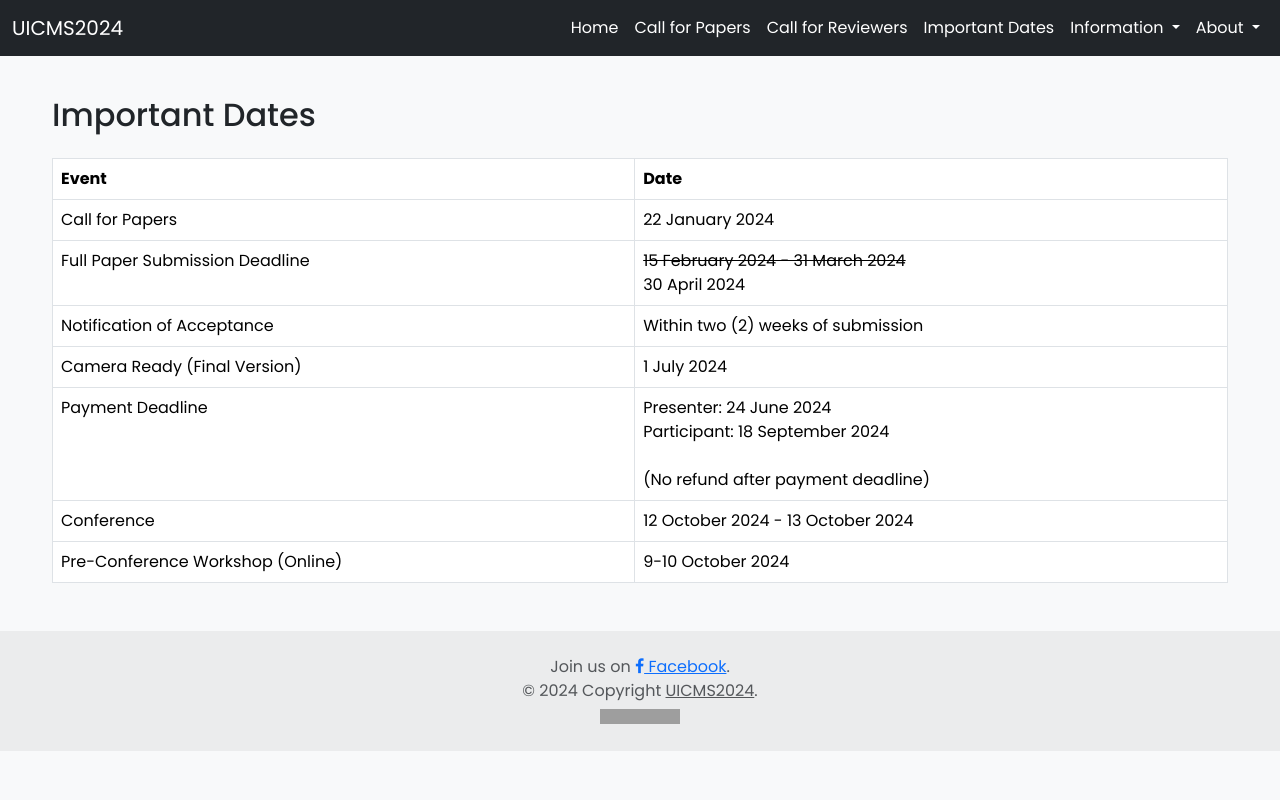
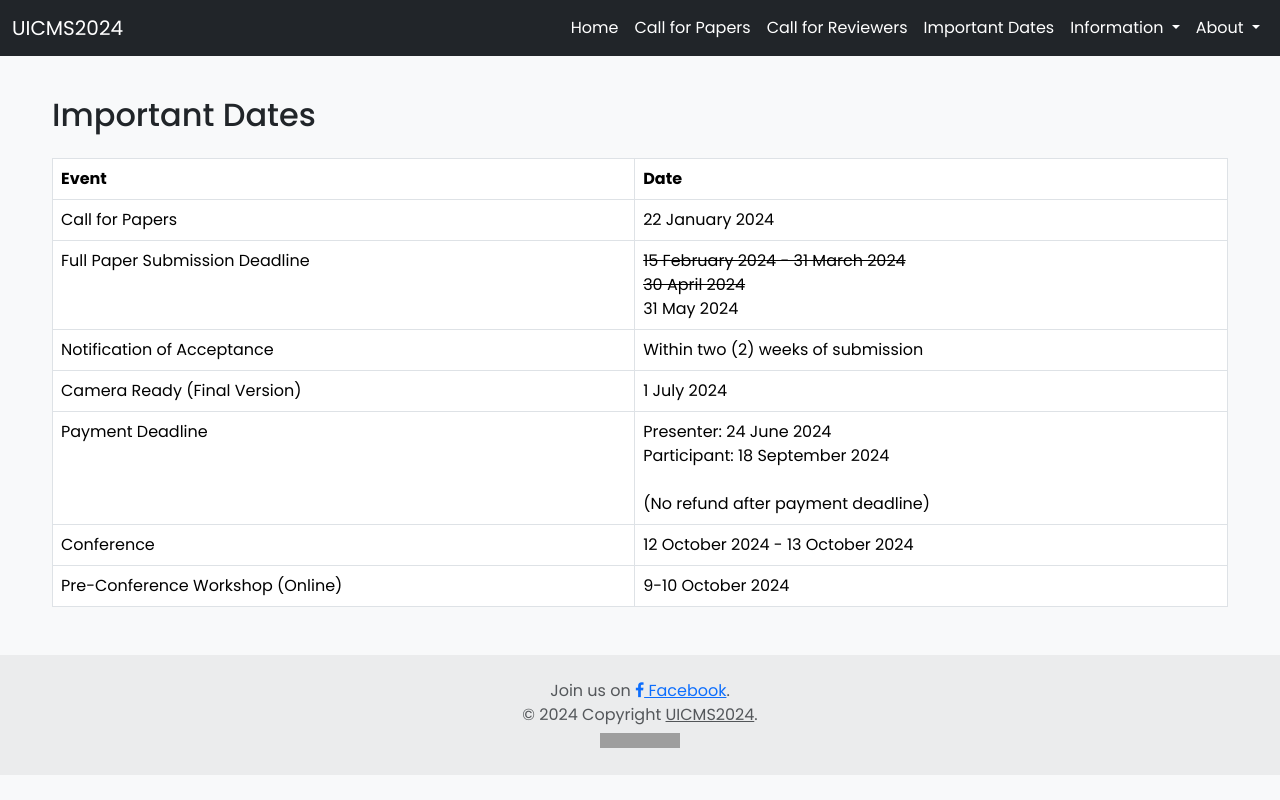
Before and after one commit to uicms2024/uicms2024.github.io, an Angular app: page /dates in a window 1280 px wide. Built offline with nearby package versions, Linux system fonts and the light colour scheme; grey boxes are pictures that could not be loaded.

Commit message:
Add new poster. Add new dateline.

```diff
--- a/src/app/cfp/cfp.component.html
+++ b/src/app/cfp/cfp.component.html
@@ -85,7 +85,7 @@
                   <li>Algebraic groups</li>
                   <li>Graph Theory</li>
                   <li>Group Theory</li>
-                  <li>Cryptography </li>
+                  <li>Cryptography</li>
                   <li>Algebraic Topology</li>
                 </ul>
                 <li>Analysis</li>
@@ -198,7 +198,6 @@
                   <li>Operations Management</li>
                   <li>Decision Making Approaches</li>
                 </ul>
-
               </ul>
             </div>
           </div>
@@ -213,9 +212,10 @@
   </div>
 
   <figure class="figure mt-5">
-    <a href="/assets/poster1080x1080.png"
+    <!-- <a href="/assets/poster1080x1080.png" -->
+    <a href="/assets/uicms2024.jpg"
       ><img
-        src="/assets/poster1080x1080.png"
+        src="/assets/uicms2024.jpg"
         class="figure-img img-fluid rounded"
         alt="{{ confAbbrev }}."
         style="max-width: 85%"
@@ -226,6 +226,4 @@
         <a href="{{ confSubmissionUrl }}">{{ confSubmissionUrl }}</a>. -->
     </figcaption>
   </figure>
-
-
 </div>
--- a/src/app/dates/dates.component.html
+++ b/src/app/dates/dates.component.html
@@ -15,7 +15,9 @@
       <tr>
         <td>Full Paper Submission Deadline</td>
         <td><span class="text-decoration-line-through">15 February 2024 - 31 March 2024</span><br />
-          <span>30 April 2024</span></td>
+          <span class="text-decoration-line-through">30 April 2024</span><br>
+          <span>31 May 2024</span>
+        </td>
         <!-- <td>1 February 2024 - 30 April 2024</td> -->
         <!-- <td>30 April 2024 - 31 June 2024</td> -->
       </tr>
```
